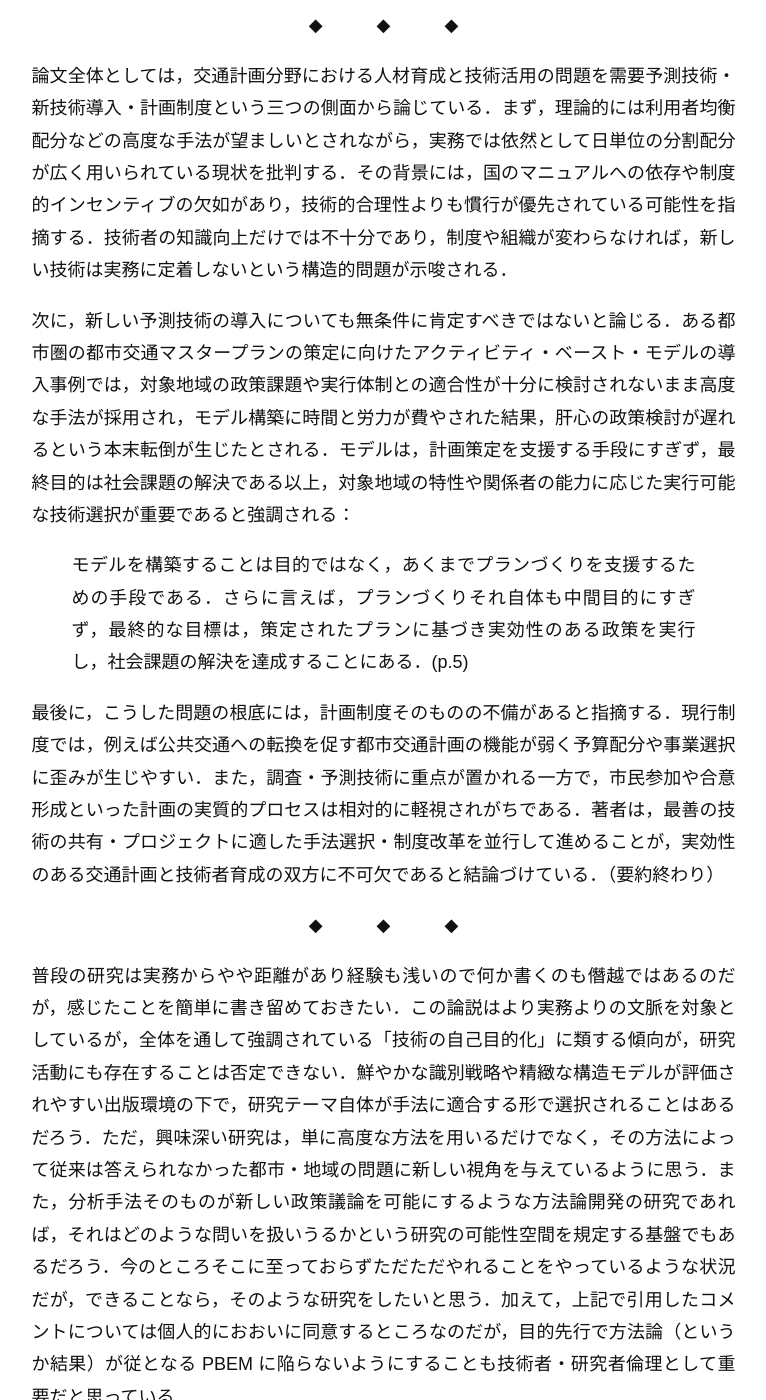
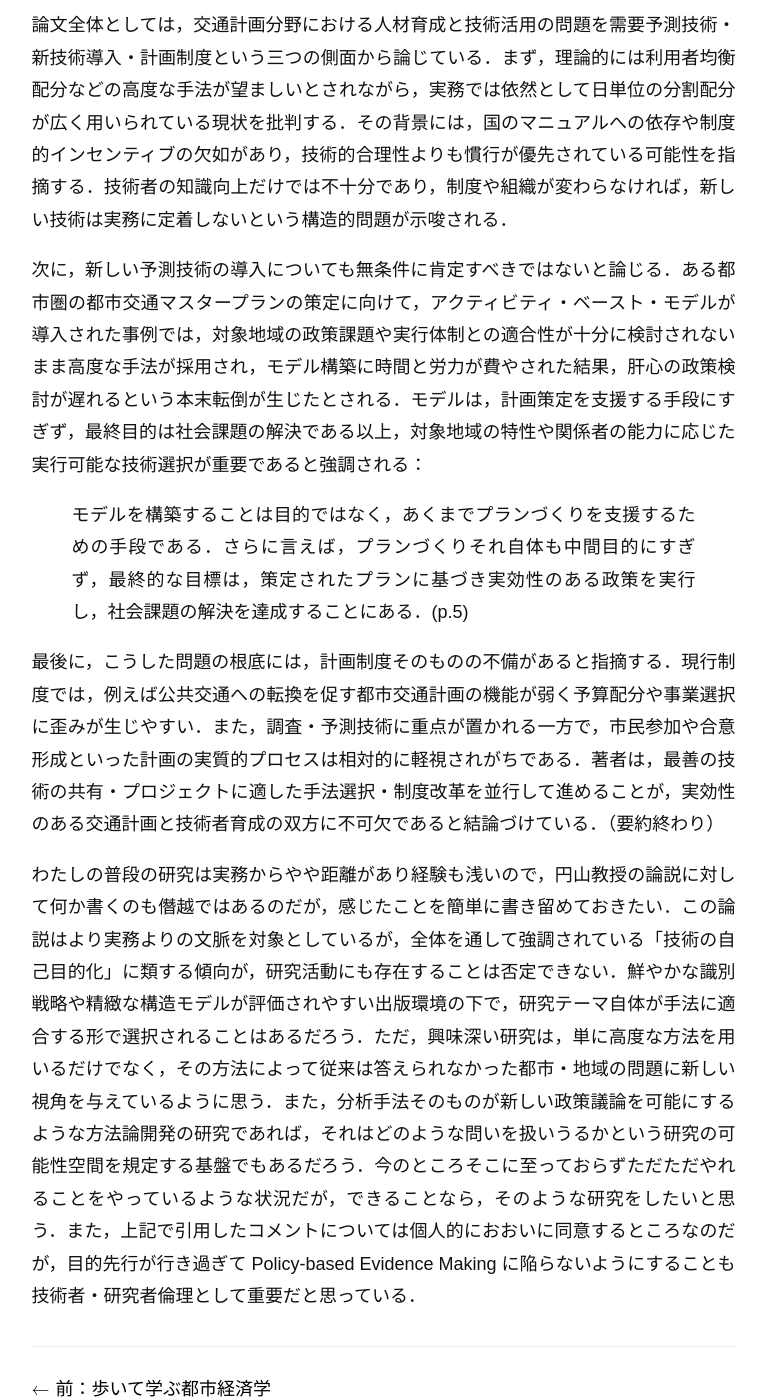
Before and after one commit to mino-osawa/mino-osawa.github.io, a Jekyll site: the page built from _posts/2026-02-13-手段と目的について.markdown, in a window 1280 px wide and 1400 px high, scrolled down 335 px. Shown: the whole window, without its empty margins (249-1015 px from the left). Built offline with Jekyll 4.4.1, drawn with Linux system fonts in a browser that asks for light colours; some web fonts are replaced; some of the changed text lies outside the part shown.

Commit message:
cosmetic changes

```diff
--- a/_posts/2026-02-13-手段と目的について.markdown
+++ b/_posts/2026-02-13-手段と目的について.markdown
@@ -6,18 +6,14 @@ categories: Misc
 misc:
 ---
 
-円山琢也「未来の交通計画を支える技術と人づくり」[交通工学 2025年10月号 （Vol.60, No.4）](https://www.jste.or.jp/research_activities/bulletin/bulletin-index/kikan-cont6004/) を興味深く読んだ．この論説の概略は以下の通りである．実際の論文は著者の体験からもう少し詳細に情感を込めて記述されている：
-
-<span class="lozenge-row"></span>
+円山琢也「未来の交通計画を支える技術と人づくり」[交通工学 2025年10月号 （Vol.60, No.4）](https://www.jste.or.jp/research_activities/bulletin/bulletin-index/kikan-cont6004/) を興味深く読んだ．この論説の内容は概略以下の通りである．（実際の論文は著者の体験に基づいてもっと詳細にかつ情感を込めて記述されている．）
 
 論文全体としては，交通計画分野における人材育成と技術活用の問題を需要予測技術・新技術導入・計画制度という三つの側面から論じている．まず，理論的には利用者均衡配分などの高度な手法が望ましいとされながら，実務では依然として日単位の分割配分が広く用いられている現状を批判する．その背景には，国のマニュアルへの依存や制度的インセンティブの欠如があり，技術的合理性よりも慣行が優先されている可能性を指摘する．技術者の知識向上だけでは不十分であり，制度や組織が変わらなければ，新しい技術は実務に定着しないという構造的問題が示唆される．
 
-次に，新しい予測技術の導入についても無条件に肯定すべきではないと論じる．ある都市圏の都市交通マスタープランの策定に向けたアクティビティ・ベースト・モデルの導入事例では，対象地域の政策課題や実行体制との適合性が十分に検討されないまま高度な手法が採用され，モデル構築に時間と労力が費やされた結果，肝心の政策検討が遅れるという本末転倒が生じたとされる．モデルは，計画策定を支援する手段にすぎず，最終目的は社会課題の解決である以上，対象地域の特性や関係者の能力に応じた実行可能な技術選択が重要であると強調される：
+次に，新しい予測技術の導入についても無条件に肯定すべきではないと論じる．ある都市圏の都市交通マスタープランの策定に向けて，アクティビティ・ベースト・モデルが導入された事例では，対象地域の政策課題や実行体制との適合性が十分に検討されないまま高度な手法が採用され，モデル構築に時間と労力が費やされた結果，肝心の政策検討が遅れるという本末転倒が生じたとされる．モデルは，計画策定を支援する手段にすぎず，最終目的は社会課題の解決である以上，対象地域の特性や関係者の能力に応じた実行可能な技術選択が重要であると強調される：
 
 > モデルを構築することは目的ではなく，あくまでプランづくりを支援するための手段である．さらに言えば，プランづくりそれ自体も中間目的にすぎず，最終的な目標は，策定されたプランに基づき実効性のある政策を実行し，社会課題の解決を達成することにある．(p.5)
 
 最後に，こうした問題の根底には，計画制度そのものの不備があると指摘する．現行制度では，例えば公共交通への転換を促す都市交通計画の機能が弱く予算配分や事業選択に歪みが生じやすい．また，調査・予測技術に重点が置かれる一方で，市民参加や合意形成といった計画の実質的プロセスは相対的に軽視されがちである．著者は，最善の技術の共有・プロジェクトに適した手法選択・制度改革を並行して進めることが，実効性のある交通計画と技術者育成の双方に不可欠であると結論づけている．（要約終わり）
 
-<span class="lozenge-row"></span>
-
-普段の研究は実務からやや距離があり経験も浅いので何か書くのも僭越ではあるのだが，感じたことを簡単に書き留めておきたい．この論説はより実務よりの文脈を対象としているが，全体を通して強調されている「技術の自己目的化」に類する傾向が，研究活動にも存在することは否定できない．鮮やかな識別戦略や精緻な構造モデルが評価されやすい出版環境の下で，研究テーマ自体が手法に適合する形で選択されることはあるだろう．ただ，興味深い研究は，単に高度な方法を用いるだけでなく，その方法によって従来は答えられなかった都市・地域の問題に新しい視角を与えているように思う．また，分析手法そのものが新しい政策議論を可能にするような方法論開発の研究であれば，それはどのような問いを扱いうるかという研究の可能性空間を規定する基盤でもあるだろう．今のところそこに至っておらずただただやれることをやっているような状況だが，できることなら，そのような研究をしたいと思う．加えて，上記で引用したコメントについては個人的におおいに同意するところなのだが，目的先行で方法論（というか結果）が従となる PBEM に陥らないようにすることも技術者・研究者倫理として重要だと思っている．
+わたしの普段の研究は実務からやや距離があり経験も浅いので，円山教授の論説に対して何か書くのも僭越ではあるのだが，感じたことを簡単に書き留めておきたい．この論説はより実務よりの文脈を対象としているが，全体を通して強調されている「技術の自己目的化」に類する傾向が，研究活動にも存在することは否定できない．鮮やかな識別戦略や精緻な構造モデルが評価されやすい出版環境の下で，研究テーマ自体が手法に適合する形で選択されることはあるだろう．ただ，興味深い研究は，単に高度な方法を用いるだけでなく，その方法によって従来は答えられなかった都市・地域の問題に新しい視角を与えているように思う．また，分析手法そのものが新しい政策議論を可能にするような方法論開発の研究であれば，それはどのような問いを扱いうるかという研究の可能性空間を規定する基盤でもあるだろう．今のところそこに至っておらずただただやれることをやっているような状況だが，できることなら，そのような研究をしたいと思う．また，上記で引用したコメントについては個人的におおいに同意するところなのだが，目的先行が行き過ぎて Policy-based Evidence Making に陥らないようにすることも技術者・研究者倫理として重要だと思っている．
```
